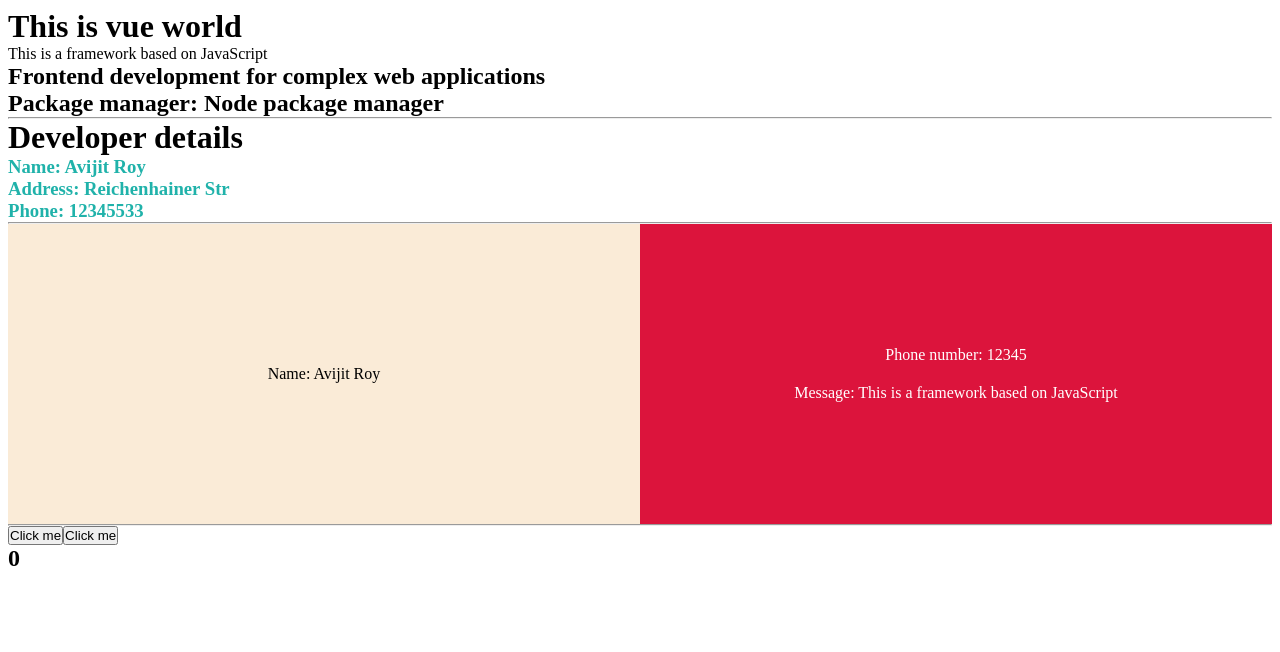
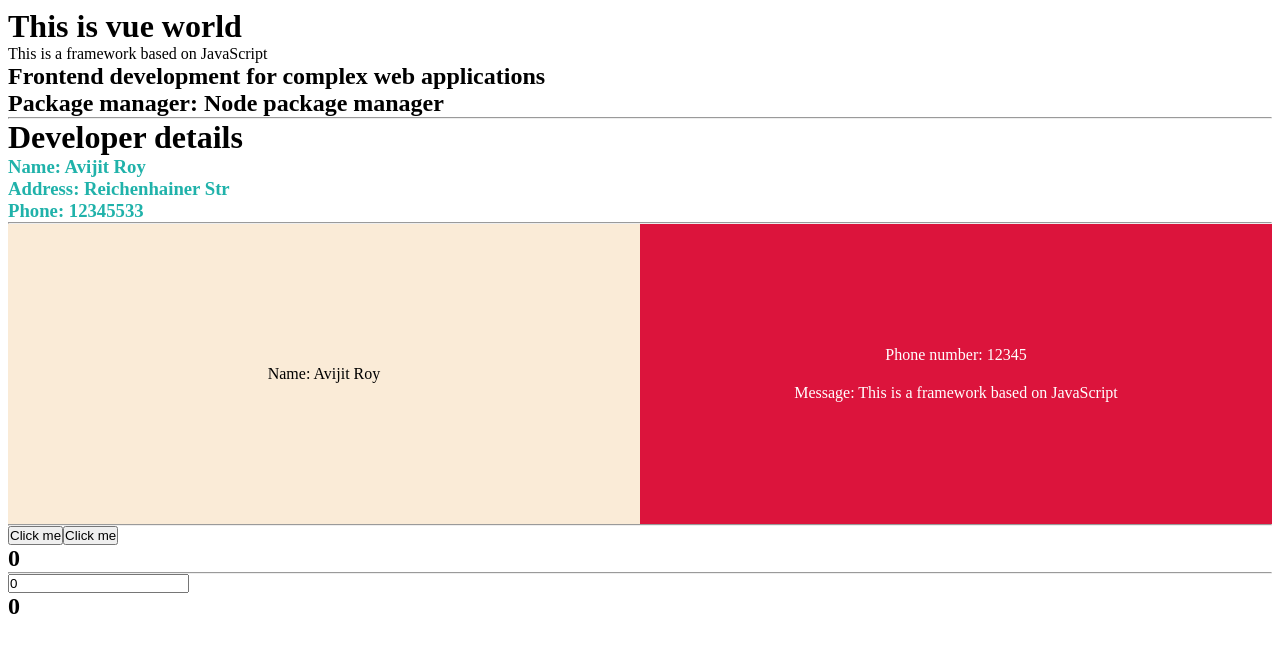
Before and after one commit to AvijitRoy12/Mastering-Vue, a Vue app: page / in a window 1280 px wide. Shown: the top 652 px of the page. Built offline with nearby package versions, Linux system fonts and the light colour scheme.

Commit message:
Vue model added.

```diff
--- a/src/components/VueWorld.vue
+++ b/src/components/VueWorld.vue
@@ -19,6 +19,9 @@
   <hr />
   <button v-on:click="clickTest()">Click me</button>
   <button v-on:dblclick="doubleClickTest()">Click me</button>
+  <h2>{{ count }}</h2>
+  <hr />
+  <input type="text" v-model="count" />
   <h2>{{ count }}</h2>
 </template>
 <script>
```
